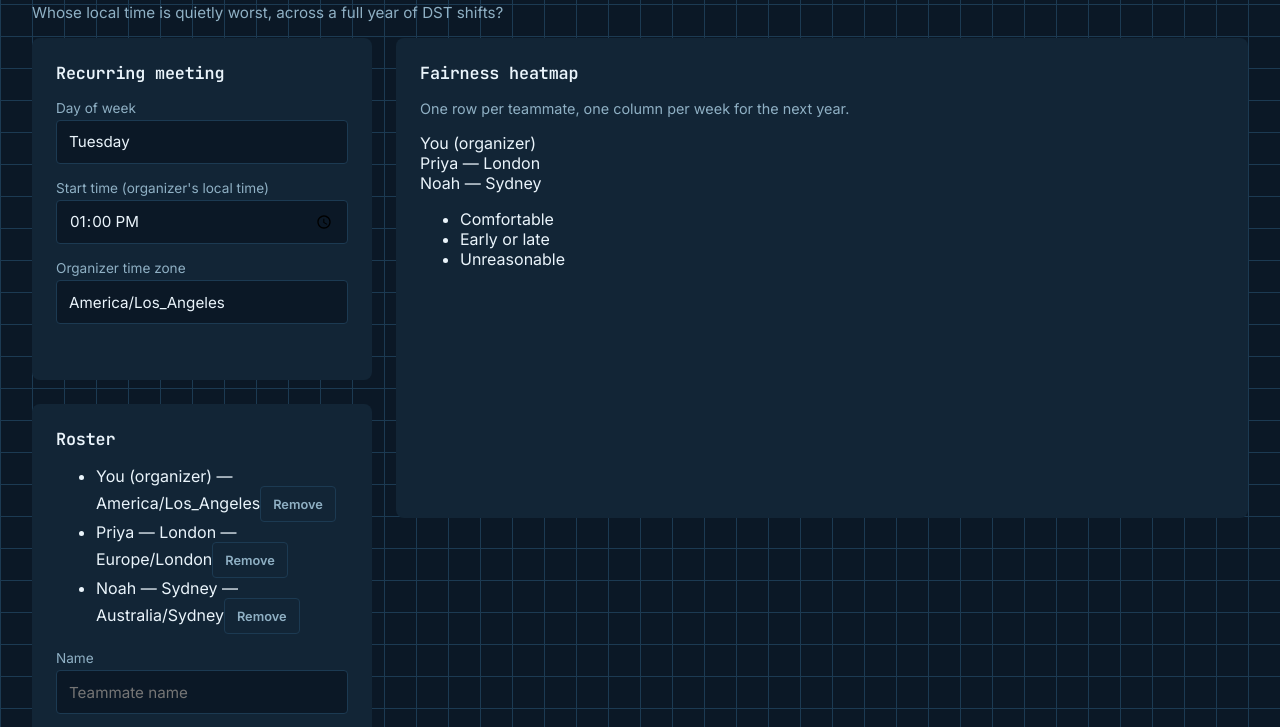
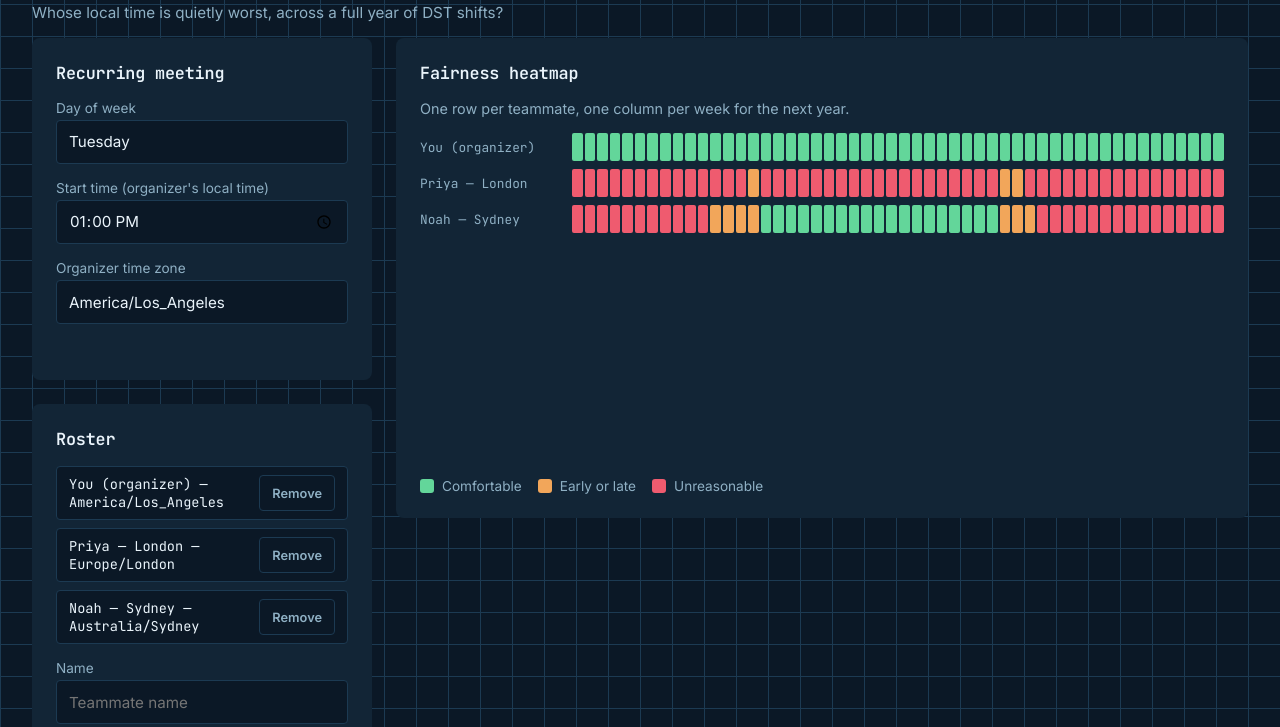
Before and after one commit to ctkrug/fair-hours, a website with bundled scripts: page site/index.html in a window 1280 px wide. Shown: the part 60-787 px from the top of the page. Built offline with nearby package versions, Linux system fonts and the light colour scheme.

Commit message:
style(site): style the fairness heatmap, roster list, and legend
Heatmap cells use a CSS grid keyed to --week-count so the row scales to
any number of occurrences, with a sticky name column and horizontal
scroll under 900px per DESIGN.md. Adds prefers-reduced-motion handling
that drops the cell/control transitions while keeping function intact.

```diff
--- a/site/css/styles.css
+++ b/site/css/styles.css
@@ -233,3 +233,149 @@ body {
   color: var(--danger);
   border-color: var(--danger);
 }
+
+.roster-list {
+  list-style: none;
+  margin: 0 0 var(--space-4);
+  padding: 0;
+  display: flex;
+  flex-direction: column;
+  gap: var(--space-2);
+}
+
+.roster-item {
+  display: flex;
+  align-items: center;
+  justify-content: space-between;
+  gap: var(--space-2);
+  background: var(--bg);
+  border: 1px solid var(--grid-line);
+  border-radius: var(--radius-sm);
+  padding: var(--space-2) var(--space-3);
+}
+
+.roster-item-label {
+  font-family: var(--font-display);
+  font-size: 0.85rem;
+  overflow-wrap: anywhere;
+}
+
+.roster-empty {
+  color: var(--text-muted);
+  font-size: 0.9rem;
+  padding: var(--space-3) 0;
+}
+
+.heatmap {
+  flex: 1;
+  overflow-x: auto;
+  padding-bottom: var(--space-2);
+}
+
+.heatmap-grid {
+  display: flex;
+  flex-direction: column;
+  gap: var(--space-2);
+  min-width: 640px;
+}
+
+.heatmap-row {
+  display: flex;
+  align-items: center;
+  gap: var(--space-3);
+}
+
+.heatmap-row-label {
+  flex: 0 0 140px;
+  position: sticky;
+  left: 0;
+  background: var(--surface-1);
+  color: var(--text-muted);
+  font-family: var(--font-display);
+  font-size: 0.8rem;
+  padding: var(--space-1) var(--space-2) var(--space-1) 0;
+  white-space: nowrap;
+  overflow: hidden;
+  text-overflow: ellipsis;
+}
+
+.heatmap-cells {
+  flex: 1;
+  display: grid;
+  grid-template-columns: repeat(var(--week-count, 52), minmax(8px, 1fr));
+  gap: 2px;
+}
+
+.heatmap-cell {
+  height: 28px;
+  border-radius: 2px;
+  transition: transform 120ms ease-out, box-shadow 120ms ease-out;
+}
+
+.heatmap-cell:hover,
+.heatmap-cell:focus-visible {
+  transform: scaleY(1.2);
+  box-shadow: 0 0 0 1px var(--accent);
+  z-index: 1;
+}
+
+.cell-comfortable {
+  background: var(--success);
+}
+
+.cell-early-or-late {
+  background: var(--accent-support);
+}
+
+.cell-unreasonable {
+  background: var(--danger);
+}
+
+.cell-unknown {
+  background: var(--grid-line);
+}
+
+.heatmap-empty {
+  color: var(--text-muted);
+  padding: var(--space-6) 0;
+}
+
+.heatmap-legend {
+  list-style: none;
+  display: flex;
+  flex-wrap: wrap;
+  gap: var(--space-4);
+  margin: var(--space-4) 0 0;
+  padding: 0;
+  color: var(--text-muted);
+  font-size: 0.85rem;
+}
+
+.heatmap-legend li {
+  display: flex;
+  align-items: center;
+  gap: var(--space-2);
+}
+
+.legend-swatch {
+  display: inline-block;
+  width: 14px;
+  height: 14px;
+  border-radius: 3px;
+}
+
+@media (max-width: 600px) {
+  .heatmap-row-label {
+    flex-basis: 96px;
+    font-size: 0.72rem;
+  }
+}
+
+@media (prefers-reduced-motion: reduce) {
+  .heatmap-cell,
+  .btn,
+  .field select,
+  .field input {
+    transition: none;
+  }
+}
```
